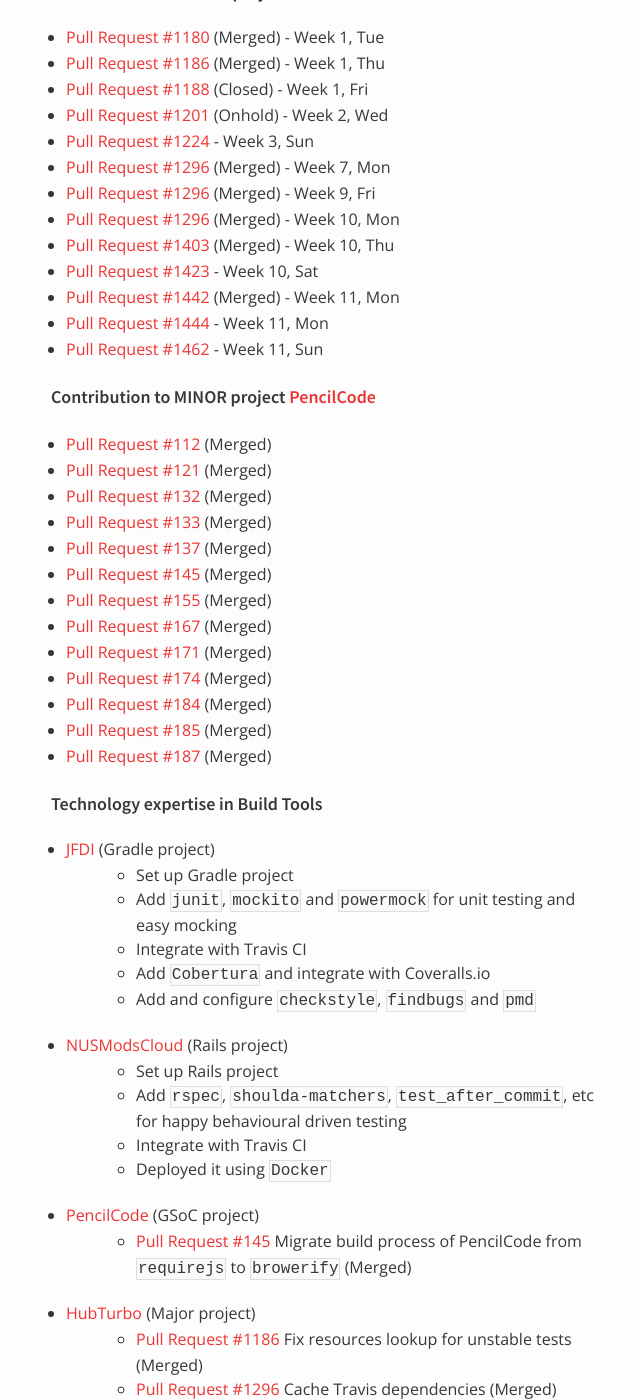
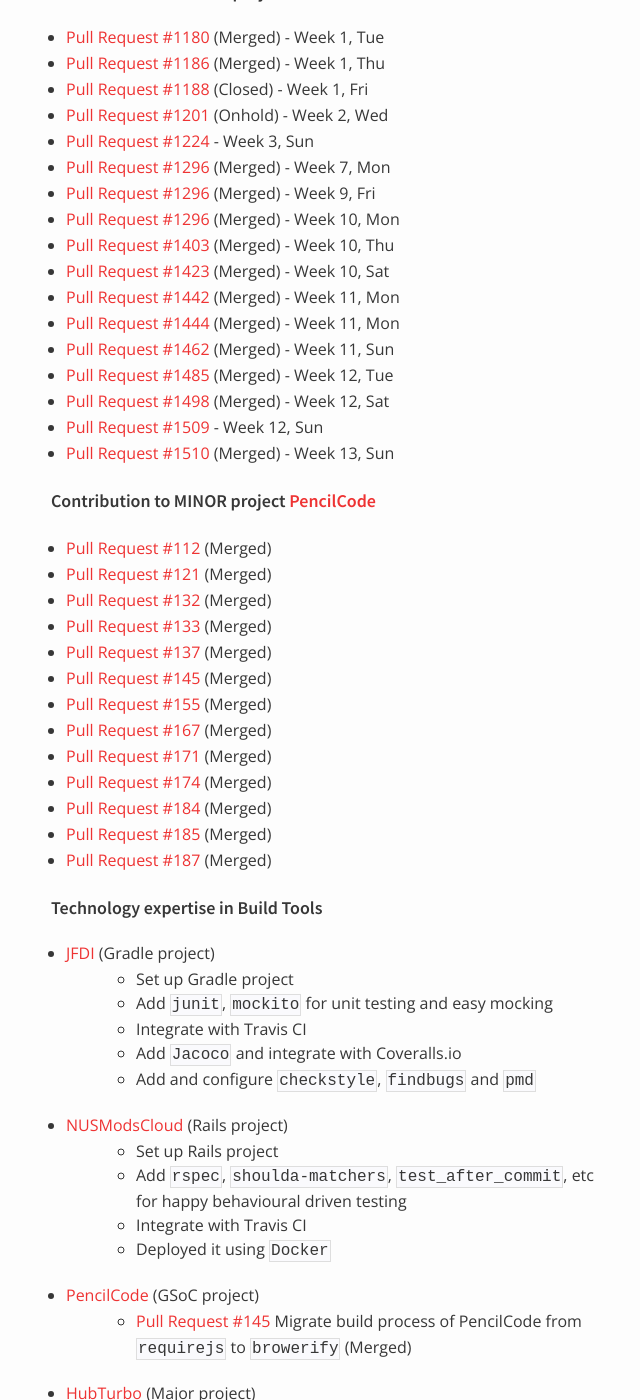
Before and after one commit to nus-oss/cs3281-AY1516S2-website, a Jekyll site: the page built from teams/hubturbo.md, in a window 1280 px wide and 1400 px high, scrolled down 3774 px. Shown: the whole window, without its empty margins (319-959 px from the left). Built offline with Jekyll 4.4.1, drawn with Linux system fonts in a browser that asks for light colours; some of the changed text lies outside the part shown.

Commit message:
Update Xinan's progress

```diff
--- a/teams/hubturbo.md
+++ b/teams/hubturbo.md
@@ -158,10 +158,14 @@
 * [Pull Request #1296](https://github.com/HubTurbo/HubTurbo/pull/1371) (Merged) - Week 9, Fri
 * [Pull Request #1296](https://github.com/HubTurbo/HubTurbo/pull/1388) (Merged) - Week 10, Mon
 * [Pull Request #1403](https://github.com/HubTurbo/HubTurbo/pull/1403) (Merged) - Week 10, Thu
-* [Pull Request #1423](https://github.com/HubTurbo/HubTurbo/pull/1423) - Week 10, Sat
+* [Pull Request #1423](https://github.com/HubTurbo/HubTurbo/pull/1423) (Merged) - Week 10, Sat
 * [Pull Request #1442](https://github.com/HubTurbo/HubTurbo/pull/1442) (Merged) - Week 11, Mon
-* [Pull Request #1444](https://github.com/HubTurbo/HubTurbo/pull/1444) - Week 11, Mon
-* [Pull Request #1462](https://github.com/HubTurbo/HubTurbo/pull/1462) - Week 11, Sun
+* [Pull Request #1444](https://github.com/HubTurbo/HubTurbo/pull/1444) (Merged) - Week 11, Mon
+* [Pull Request #1462](https://github.com/HubTurbo/HubTurbo/pull/1462) (Merged) - Week 11, Sun
+* [Pull Request #1485](https://github.com/HubTurbo/HubTurbo/pull/1485) (Merged) - Week 12, Tue
+* [Pull Request #1498](https://github.com/HubTurbo/HubTurbo/pull/1498) (Merged) - Week 12, Sat
+* [Pull Request #1509](https://github.com/HubTurbo/HubTurbo/pull/1509) - Week 12, Sun
+* [Pull Request #1510](https://github.com/HubTurbo/HubTurbo/pull/1510) (Merged) - Week 13, Sun
 
 ##### Contribution to MINOR project [PencilCode](https://github.com/PencilCode/pencilcode/)
 
@@ -183,9 +187,9 @@
 
 * [JFDI](https://github.com/cs2103jan2016-w13-4j/main) (Gradle project)
   - Set up Gradle project
-  - Add `junit`, `mockito` and `powermock` for unit testing and easy mocking
+  - Add `junit`, `mockito` for unit testing and easy mocking
   - Integrate with Travis CI
-  - Add `Cobertura` and integrate with Coveralls.io
+  - Add `Jacoco` and integrate with Coveralls.io
   - Add and configure `checkstyle`, `findbugs` and `pmd`
 
 * [NUSModsCloud](https://github.com/nusmodifications/nusmods-cloud) (Rails project)
@@ -200,8 +204,9 @@
 * [HubTurbo](https://github.com/PencilCode/pencilcode) (Major project)
   - [Pull Request #1186](https://github.com/HubTurbo/HubTurbo/pull/1186) Fix resources lookup for unstable tests (Merged)
   - [Pull Request #1296](https://github.com/HubTurbo/HubTurbo/pull/1371) Cache Travis dependencies (Merged)
-  - [Pull Request #1403](https://github.com/HubTurbo/HubTurbo/pull/1403) Upload screenshots after Travis failure (Merged)
+  - [Pull Request #1388](https://github.com/HubTurbo/HubTurbo/pull/1388) Upload screenshots after Travis failure (Merged)
   - [Pull Request #1403](https://github.com/HubTurbo/HubTurbo/pull/1403) Update Gradle and Checkstyle to check indentations (Merged)
+  - [Pull Request #1498](https://github.com/HubTurbo/HubTurbo/pull/1498) Reduce noise on Travis (Merged)
 
 
 ### Tan Soon Jin ([@jinified](https://github.com/jinified))
```
